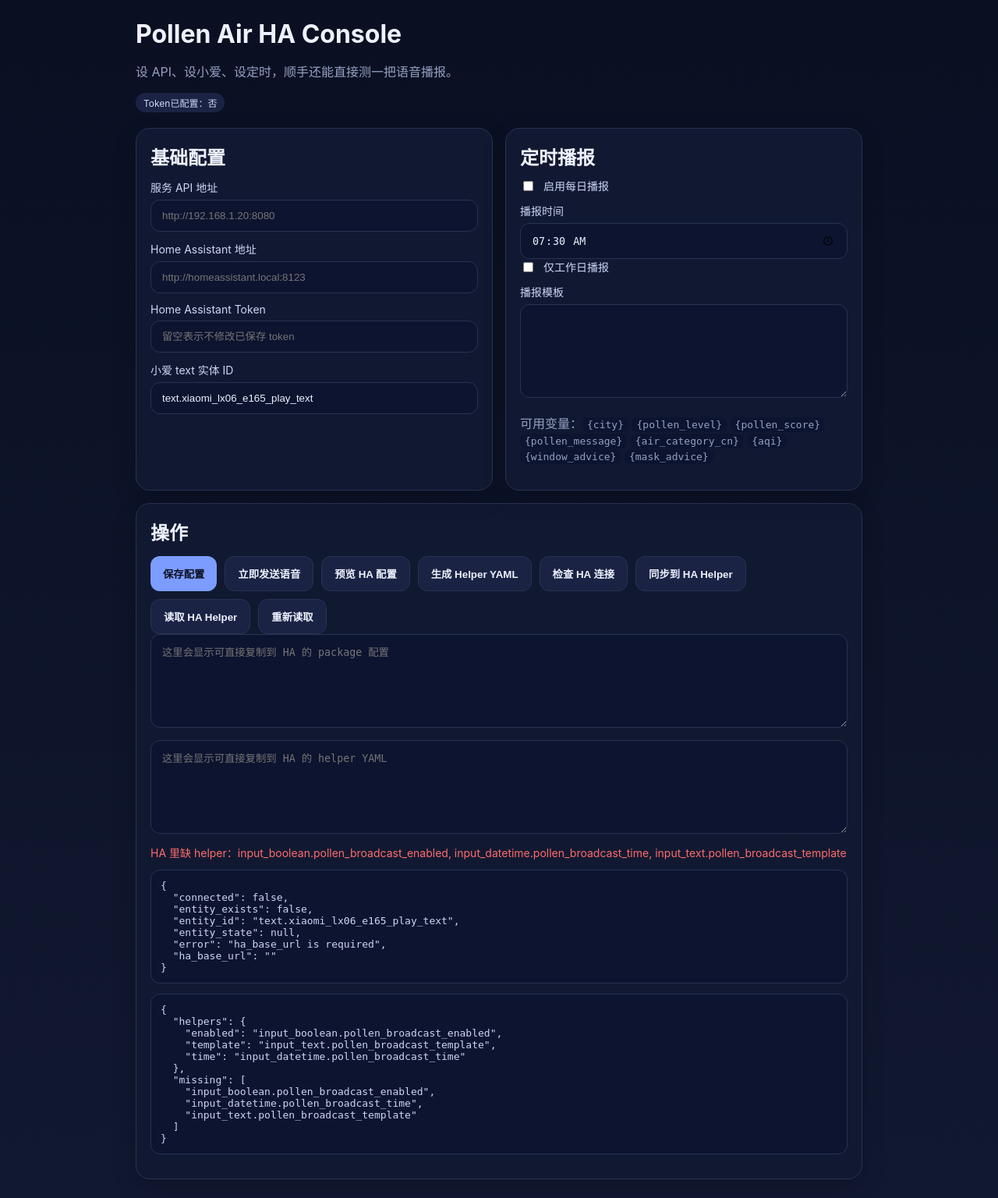
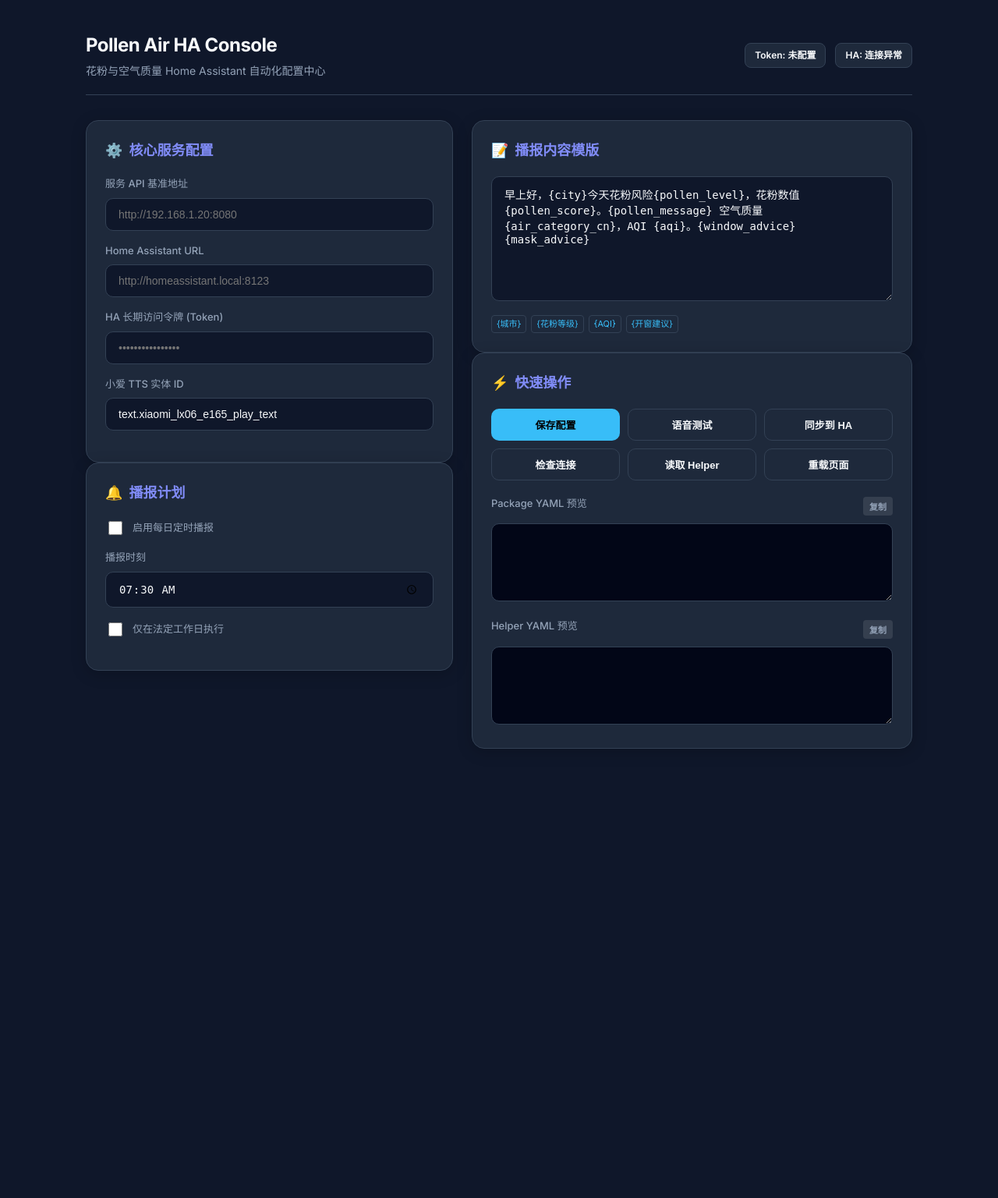
Before and after one commit to gefl24/pollen-air-ha, a Flask app: page /ui in a window 1280 px wide. Shown: the whole page at 78% size. After the commit the page ends 960 px from the top, so only its background shows below. Run offline with Flask 3, Linux system fonts and the light colour scheme; parts of the project's set-up code (start-up, migrations or seed data) failed here and were passed over.

Commit message:
Update ui.html

```diff
--- a/templates/ui.html
+++ b/templates/ui.html
@@ -4,81 +4,245 @@
   <meta charset="utf-8" />
   <meta name="viewport" content="width=device-width, initial-scale=1" />
   <title>Pollen Air HA Console</title>
+  <link rel="stylesheet" href="https://fonts.googleapis.com/css2?family=Inter:wght@400;500;600;700&display=swap">
   <style>
-    :root { --bg:#0b1020; --card:#121932; --muted:#95a1c3; --text:#eef2ff; --line:#283252; --primary:#7c9cff; --ok:#35c46b; --danger:#ff6b6b; }
-    * { box-sizing:border-box; }
-    body { margin:0; font-family:Inter,system-ui,sans-serif; background:linear-gradient(180deg,#0a1022,#111831); color:var(--text); }
-    .wrap { max-width:980px; margin:0 auto; padding:24px; }
-    .hero { margin-bottom:20px; }
-    .grid { display:grid; grid-template-columns:repeat(auto-fit,minmax(280px,1fr)); gap:16px; }
-    .card { background:rgba(18,25,50,.92); border:1px solid var(--line); border-radius:18px; padding:18px; box-shadow:0 10px 30px rgba(0,0,0,.18); }
-    h1,h2 { margin:0 0 10px; }
-    p { color:var(--muted); }
-    label { display:block; font-size:14px; color:#cdd6f7; margin:12px 0 6px; }
-    input, textarea { width:100%; padding:12px 14px; border-radius:12px; border:1px solid var(--line); background:#0d1430; color:var(--text); }
-    textarea { min-height:120px; resize:vertical; }
-    .row { display:flex; gap:10px; align-items:center; }
-    .actions { display:flex; gap:10px; flex-wrap:wrap; margin-top:14px; }
-    button { border:0; border-radius:12px; padding:12px 16px; font-weight:700; cursor:pointer; }
-    .primary { background:var(--primary); color:#0b1020; }
-    .ghost { background:#1a2344; color:var(--text); border:1px solid var(--line); }
-    .status { margin-top:10px; font-size:14px; }
-    .ok { color:var(--ok); }
-    .err { color:var(--danger); }
-    .badge { display:inline-block; padding:4px 10px; border-radius:999px; background:#1a2344; color:#cdd6f7; font-size:12px; }
-    code { background:#0d1430; padding:2px 6px; border-radius:8px; }
+    :root {
+      --bg: #0f172a;
+      --card-bg: #1e293b;
+      --input-bg: #0f172a;
+      --border: #334155;
+      --primary: #38bdf8;
+      --primary-hover: #0ea5e9;
+      --success: #22c55e;
+      --danger: #ef4444;
+      --text-main: #f8fafc;
+      --text-muted: #94a3b8;
+      --accent: #818cf8;
+    }
+
+    * { box-sizing: border-box; transition: all 0.2s ease; }
+    body {
+      margin: 0;
+      font-family: 'Inter', system-ui, -apple-system, sans-serif;
+      background-color: var(--bg);
+      color: var(--text-main);
+      line-height: 1.5;
+    }
+
+    .container { max-width: 1100px; margin: 0 auto; padding: 40px 20px; }
+
+    /* 顶部状态栏 */
+    .header {
+      display: flex;
+      justify-content: space-between;
+      align-items: center;
+      margin-bottom: 32px;
+      padding-bottom: 20px;
+      border-bottom: 1px solid var(--border);
+    }
+    .header-info h1 { font-size: 24px; font-weight: 700; margin: 0; letter-spacing: -0.5px; }
+    .header-info p { color: var(--text-muted); margin: 4px 0 0; font-size: 14px; }
+
+    .status-badges { display: flex; gap: 12px; }
+    .badge {
+      padding: 6px 12px;
+      border-radius: 8px;
+      font-size: 12px;
+      font-weight: 600;
+      display: flex;
+      align-items: center;
+      gap: 6px;
+      background: var(--card-bg);
+      border: 1px solid var(--border);
+    }
+    .badge.active { border-color: var(--success); color: var(--success); background: rgba(34, 197, 94, 0.1); }
+
+    /* 网格布局 */
+    .grid { display: grid; grid-template-columns: 1fr 1.2fr; gap: 24px; }
+    @media (max-width: 850px) { .grid { grid-template-columns: 1fr; } }
+
+    .card {
+      background: var(--card-bg);
+      border: 1px solid var(--border);
+      border-radius: 16px;
+      padding: 24px;
+      box-shadow: 0 4px 20px rgba(0,0,0,0.2);
+    }
+    .card h2 { font-size: 18px; margin-top: 0; margin-bottom: 20px; display: flex; align-items: center; gap: 8px; color: var(--accent); }
+
+    /* 表单控件 */
+    .form-group { margin-bottom: 16px; }
+    label { display: block; font-size: 13px; font-weight: 500; color: var(--text-muted); margin-bottom: 8px; }
+    input, textarea {
+      width: 100%;
+      padding: 12px 16px;
+      border-radius: 10px;
+      border: 1px solid var(--border);
+      background: var(--input-bg);
+      color: var(--text-main);
+      font-size: 14px;
+    }
+    input:focus, textarea:focus { outline: none; border-color: var(--primary); box-shadow: 0 0 0 3px rgba(56, 189, 248, 0.1); }
+
+    .checkbox-group { display: flex; align-items: center; gap: 10px; cursor: pointer; user-select: none; }
+    input[type="checkbox"] { width: 18px; height: 18px; cursor: pointer; }
+
+    /* 操作区 */
+    .actions-grid { display: grid; grid-template-columns: repeat(auto-fill, minmax(140px, 1fr)); gap: 10px; margin-bottom: 20px; }
+    button {
+      padding: 10px 14px;
+      border-radius: 10px;
+      font-size: 13px;
+      font-weight: 600;
+      cursor: pointer;
+      border: 1px solid transparent;
+      display: flex;
+      align-items: center;
+      justify-content: center;
+      gap: 6px;
+    }
+    .btn-primary { background: var(--primary); color: #000; }
+    .btn-primary:hover { background: var(--primary-hover); transform: translateY(-1px); }
+    .btn-ghost { background: transparent; border-color: var(--border); color: var(--text-main); }
+    .btn-ghost:hover { background: rgba(255,255,255,0.05); border-color: var(--text-muted); }
+
+    /* 预览区 */
+    .preview-box { position: relative; margin-top: 16px; }
+    .preview-header { display: flex; justify-content: space-between; align-items: center; margin-bottom: 8px; }
+    .copy-btn { font-size: 11px; padding: 4px 8px; background: rgba(255,255,255,0.1); border-radius: 4px; color: var(--text-muted); cursor: pointer; border: none; }
+    textarea.code-font { font-family: 'Fira Code', monospace; font-size: 12px; color: #bae6fd; background: #020617; }
+
+    /* 状态通知 */
+    #status {
+      position: fixed; bottom: 24px; right: 24px; padding: 12px 24px; border-radius: 12px;
+      box-shadow: 0 10px 15px -3px rgba(0,0,0,0.4); z-index: 100;
+      display: none; animation: slideIn 0.3s ease-out;
+    }
+    @keyframes slideIn { from { transform: translateX(100%); opacity: 0; } to { transform: translateX(0); opacity: 1; } }
+
+    .variable-tag { font-size: 11px; background: #1e293b; border: 1px solid var(--border); padding: 2px 6px; border-radius: 4px; color: var(--primary); cursor: pointer; }
+    .variable-tag:hover { border-color: var(--primary); }
   </style>
 </head>
 <body>
-  <div class="wrap">
-    <div class="hero">
+  <div class="container">
+    <header class="header">
+      <div class="header-info">
         <h1>Pollen Air HA Console</h1>
-      <p>设 API、设小爱、设定时，顺手还能直接测一把语音播报。</p>
-      <span id="tokenBadge" class="badge">Token已配置：未知</span>
+        <p>花粉与空气质量 Home Assistant 自动化配置中心</p>
       </div>
+      <div class="status-badges">
+        <div id="tokenBadge" class="badge">Token: 待检测</div>
+        <div id="haConnectionBadge" class="badge">HA: 离线</div>
+      </div>
+    </header>
+
     <div class="grid">
+      <div class="space-y-6">
         <section class="card">
-        <h2>基础配置</h2>
-        <label>服务 API 地址</label>
+          <h2><span>⚙️</span> 核心服务配置</h2>
+          <div class="form-group">
+            <label>服务 API 基准地址</label>
             <input id="api_base_url" placeholder="http://192.168.1.20:8080" />
-        <label>Home Assistant 地址</label>
+          </div>
+          <div class="form-group">
+            <label>Home Assistant URL</label>
             <input id="ha_base_url" placeholder="http://homeassistant.local:8123" />
-        <label>Home Assistant Token</label>
-        <input id="ha_token" value="" placeholder="留空表示不修改已保存 token" />
-        <label>小爱 text 实体 ID</label>
+          </div>
+          <div class="form-group">
+            <label>HA 长期访问令牌 (Token)</label>
+            <input id="ha_token" type="password" placeholder="••••••••••••••••" />
+          </div>
+          <div class="form-group">
+            <label>小爱 TTS 实体 ID</label>
             <input id="xiaoai_entity_id" placeholder="text.xiaomi_lx06_e165_play_text" />
+          </div>
         </section>
+
         <section class="card">
-        <h2>定时播报</h2>
-        <div class="row"><input id="schedule_enabled" type="checkbox" style="width:auto" /><label for="schedule_enabled" style="margin:0">启用每日播报</label></div>
-        <label>播报时间</label>
+          <h2><span>🔔</span> 播报计划</h2>
+          <div class="form-group">
+            <label class="checkbox-group">
+              <input id="schedule_enabled" type="checkbox" />
+              <span>启用每日定时播报</span>
+            </label>
+          </div>
+          <div class="form-group">
+            <label>播报时刻</label>
             <input id="schedule_time" type="time" value="07:30" />
-        <div class="row"><input id="workdays_only" type="checkbox" style="width:auto" /><label for="workdays_only" style="margin:0">仅工作日播报</label></div>
-        <label>播报模板</label>
-        <textarea id="broadcast_template"></textarea>
-        <p>可用变量：<code>{city}</code> <code>{pollen_level}</code> <code>{pollen_score}</code> <code>{pollen_message}</code> <code>{air_category_cn}</code> <code>{aqi}</code> <code>{window_advice}</code> <code>{mask_advice}</code></p>
+          </div>
+          <div class="form-group">
+            <label class="checkbox-group">
+              <input id="workdays_only" type="checkbox" />
+              <span>仅在法定工作日执行</span>
+            </label>
+          </div>
         </section>
       </div>
-    <section class="card" style="margin-top:16px;">
-      <h2>操作</h2>
-      <div class="actions">
-        <button class="primary" onclick="saveConfig()">保存配置</button>
-        <button class="ghost" onclick="testBroadcast()">立即发送语音</button>
-        <button class="ghost" onclick="previewPackage()">预览 HA 配置</button>
-        <button class="ghost" onclick="previewHelperPackage()">生成 Helper YAML</button>
-        <button class="ghost" onclick="checkHaStatus()">检查 HA 连接</button>
-        <button class="ghost" onclick="syncHelpers()">同步到 HA Helper</button>
-        <button class="ghost" onclick="readHelpers()">读取 HA Helper</button>
-        <button class="ghost" onclick="loadConfig()">重新读取</button>
+
+      <div class="space-y-6">
+        <section class="card">
+          <h2><span>📝</span> 播报内容模版</h2>
+          <textarea id="broadcast_template" style="min-height: 160px; margin-bottom: 12px;" placeholder="输入播报话术..."></textarea>
+          <div style="display: flex; flex-wrap: wrap; gap: 6px;">
+            <span class="variable-tag" onclick="insertVar('{city}')">{城市}</span>
+            <span class="variable-tag" onclick="insertVar('{pollen_level}')">{花粉等级}</span>
+            <span class="variable-tag" onclick="insertVar('{aqi}')">{AQI}</span>
+            <span class="variable-tag" onclick="insertVar('{window_advice}')">{开窗建议}</span>
           </div>
-      <textarea id="packagePreview" placeholder="这里会显示可直接复制到 HA 的 package 配置"></textarea>
-      <textarea id="helperYamlPreview" placeholder="这里会显示可直接复制到 HA 的 helper YAML" style="margin-top:12px;"></textarea>
-      <div id="status" class="status"></div>
-      <pre id="haStatus" style="margin-top:12px;background:#0d1430;padding:12px;border-radius:12px;border:1px solid #283252;color:#cdd6f7;white-space:pre-wrap;word-break:break-word;"></pre>
-      <pre id="helperStatus" style="margin-top:12px;background:#0d1430;padding:12px;border-radius:12px;border:1px solid #283252;color:#cdd6f7;white-space:pre-wrap;word-break:break-word;"></pre>
+        </section>
+
+        <section class="card">
+          <h2><span>⚡</span> 快速操作</h2>
+          <div class="actions-grid">
+            <button class="btn-primary" onclick="saveConfig()">保存配置</button>
+            <button class="btn-ghost" onclick="testBroadcast()">语音测试</button>
+            <button class="btn-ghost" onclick="syncHelpers()">同步到 HA</button>
+            <button class="btn-ghost" onclick="checkHaStatus()">检查连接</button>
+            <button class="btn-ghost" onclick="readHelpers()">读取 Helper</button>
+            <button class="btn-ghost" onclick="loadConfig()">重载页面</button>
+          </div>
+
+          <div class="preview-box">
+            <div class="preview-header">
+              <label>Package YAML 预览</label>
+              <button class="copy-btn" onclick="copyToClipboard('packagePreview')">复制</button>
+            </div>
+            <textarea id="packagePreview" readonly class="code-font" style="min-height: 100px;"></textarea>
+          </div>
+
+          <div class="preview-box">
+            <div class="preview-header">
+              <label>Helper YAML 预览</label>
+              <button class="copy-btn" onclick="copyToClipboard('helperYamlPreview')">复制</button>
+            </div>
+            <textarea id="helperYamlPreview" readonly class="code-font" style="min-height: 100px;"></textarea>
+          </div>
         </section>
       </div>
+    </div>
+  </div>
+
+  <div id="status"></div>
+
 <script>
+// 辅助：插入变量到光标处
+function insertVar(val) {
+  const area = document.getElementById('broadcast_template');
+  const start = area.selectionStart;
+  const end = area.selectionEnd;
+  area.value = area.value.substring(0, start) + val + area.value.substring(end);
+  area.focus();
+}
+
+// 辅助：复制到剪贴板
+function copyToClipboard(id) {
+  const text = document.getElementById(id);
+  text.select();
+  document.execCommand('copy');
+  show('已复制到剪贴板 ✨');
+}
+
 function payload() {
   return {
     api_base_url: document.getElementById('api_base_url').value.trim(),
@@ -91,11 +255,16 @@ function payload() {
     broadcast_template: document.getElementById('broadcast_template').value,
   };
 }
+
 function show(msg, ok=true) {
   const el = document.getElementById('status');
-  el.className = 'status ' + (ok ? 'ok' : 'err');
+  el.style.display = 'block';
+  el.style.backgroundColor = ok ? 'var(--success)' : 'var(--danger)';
+  el.style.color = '#fff';
   el.textContent = msg;
+  setTimeout(() => { el.style.display = 'none'; }, 3000);
 }
+
 function fill(data) {
   document.getElementById('api_base_url').value = data.api_base_url || '';
   document.getElementById('ha_base_url').value = data.ha_base_url || '';
@@ -105,15 +274,37 @@ function fill(data) {
   document.getElementById('schedule_time').value = data.schedule_time || '07:30';
   document.getElementById('workdays_only').checked = !!data.workdays_only;
   document.getElementById('broadcast_template').value = data.broadcast_template || '';
-  document.getElementById('tokenBadge').textContent = 'Token已配置：' + (data.ha_token_configured ? '是' : '否');
+
+  const badge = document.getElementById('tokenBadge');
+  badge.textContent = 'Token: ' + (data.ha_token_configured ? '已配置' : '未配置');
+  badge.className = 'badge ' + (data.ha_token_configured ? 'active' : '');
 }
+
+async function checkHaStatus() {
+  try {
+    const res = await fetch('/api/ui/ha-status');
+    const data = await res.json();
+    const isOk = !!(data.status && data.status.connected);
+    const badge = document.getElementById('haConnectionBadge');
+    badge.textContent = isOk ? 'HA: 已连接' : 'HA: 连接异常';
+    badge.className = 'badge ' + (isOk ? 'active' : '');
+    if (!isOk && data.error) console.error(data.error);
+  } catch (e) {
+    show('无法获取 HA 状态', false);
+  }
+}
+
+// ... 保持你原有的 fetch 逻辑函数 (loadConfig, saveConfig, testBroadcast 等) ...
+// 记得在这些函数最后调用 checkHaStatus() 来更新 UI
+
 async function loadConfig() {
   const res = await fetch('/api/ui/config');
   const data = await res.json();
   if (!res.ok) return show(data.error || '读取失败', false);
   fill(data);
-  show('配置已重新读取');
+  show('配置已加载');
 }
+
 async function saveConfig(opts = {}) {
   const current = payload();
   const res = await fetch('/api/ui/config', { method:'POST', headers:{'Content-Type':'application/json'}, body:JSON.stringify(current) });
@@ -123,78 +314,55 @@ async function saveConfig(opts = {}) {
     return null;
   }
   fill({ ...(data.config || {}), ...current, ha_token_configured: (data.config || {}).ha_token_configured });
-  if (!opts.silent) show('配置已保存');
+  if (!opts.silent) show('配置已成功保存');
+  // 顺便触发预览更新
+  previewPackage();
+  previewHelperPackage();
   return data;
 }
+
 async function testBroadcast() {
+  show('正在请求语音测试...');
   const res = await fetch('/api/ui/test-broadcast', { method:'POST', headers:{'Content-Type':'application/json'}, body:JSON.stringify(payload()) });
   const data = await res.json();
-  if (!res.ok) return show((data.error || '测试失败') + (data.message ? '：' + data.message : ''), false);
-  show('已发送：' + (data.message || 'ok'));
+  if (!res.ok) return show('测试失败', false);
+  show('语音指令发送成功');
 }
+
 async function previewPackage() {
-  const saved = await saveConfig({ silent: true });
-  if (!saved) return;
-  const currentTemplate = document.getElementById('broadcast_template').value;
   const res = await fetch('/api/ui/package-preview');
   const text = await res.text();
   document.getElementById('packagePreview').value = text;
-  document.getElementById('broadcast_template').value = currentTemplate;
-  show('HA 配置已生成，直接复制就行');
 }
+
 async function previewHelperPackage() {
-  const saved = await saveConfig({ silent: true });
-  if (!saved) return;
-  const currentTemplate = document.getElementById('broadcast_template').value;
   const res = await fetch('/api/ui/helper-package-preview');
   const text = await res.text();
   document.getElementById('helperYamlPreview').value = text;
-  document.getElementById('broadcast_template').value = currentTemplate;
-  show('Helper YAML 已生成，缺 helper 就把这段丢进 HA');
 }
+
 async function readHelpers(opts = {}) {
-  const currentTemplate = document.getElementById('broadcast_template').value;
   const res = await fetch('/api/ui/read-helpers');
   const data = await res.json();
-  if (!res.ok) return show(data.error || '读取 Helper 失败', false);
-  document.getElementById('helperStatus').textContent = JSON.stringify(data.result || data, null, 2);
-  let missing = [];
+  if (!res.ok) return show('Helper 读取失败', false);
   if (data.result) {
-    missing = data.result.missing || [];
     if (typeof data.result.schedule_enabled === 'boolean') document.getElementById('schedule_enabled').checked = data.result.schedule_enabled;
     if (data.result.schedule_time) document.getElementById('schedule_time').value = data.result.schedule_time;
-    if (typeof data.result.broadcast_template === 'string' && data.result.broadcast_template.trim()) {
-      document.getElementById('broadcast_template').value = data.result.broadcast_template;
-    } else {
-      document.getElementById('broadcast_template').value = currentTemplate;
   }
+  if (!opts.silent) show('已从 HA 同步状态');
 }
-  if (missing.length) return show('HA 里缺 helper：' + missing.join(', '), false);
-  if (!opts.silent) show('已读取 HA Helper');
+
+async function syncHelpers() {
+  show('正在同步数据...');
+  const res = await fetch('/api/ui/sync-helpers', { method:'POST', headers:{'Content-Type':'application/json'}, body:JSON.stringify(payload()) });
+  if (!res.ok) return show('同步失败', false);
+  show('成功同步至 HA Helper');
+  checkHaStatus();
 }
-async function syncHelpers() {
-  const currentTemplate = document.getElementById('broadcast_template').value;
-  const res = await fetch('/api/ui/sync-helpers', { method:'POST', headers:{'Content-Type':'application/json'}, body:JSON.stringify(payload()) });
-  const data = await res.json();
-  if (!res.ok) return show(data.error || '同步失败', false);
-  document.getElementById('broadcast_template').value = currentTemplate;
-  await checkHaStatus();
-  await readHelpers({ silent: true });
-  if (!document.getElementById('broadcast_template').value.trim()) {
-    document.getElementById('broadcast_template').value = currentTemplate;
-  }
-  show('已同步到 HA Helper');
-}
-async function checkHaStatus() {
-  const res = await fetch('/api/ui/ha-status');
-  const data = await res.json();
-  if (!res.ok) return show(data.error || '检查失败', false);
-  document.getElementById('haStatus').textContent = JSON.stringify(data.status || data, null, 2);
-  show((data.status && data.status.connected) ? 'HA 连接正常' : 'HA 连接异常', !!(data.status && data.status.connected));
-}
+
+// 初始化
 loadConfig();
 checkHaStatus();
-readHelpers({ silent: true });
 </script>
 </body>
 </html>
```
Lines whose indentation alone changed are shown as unchanged.
